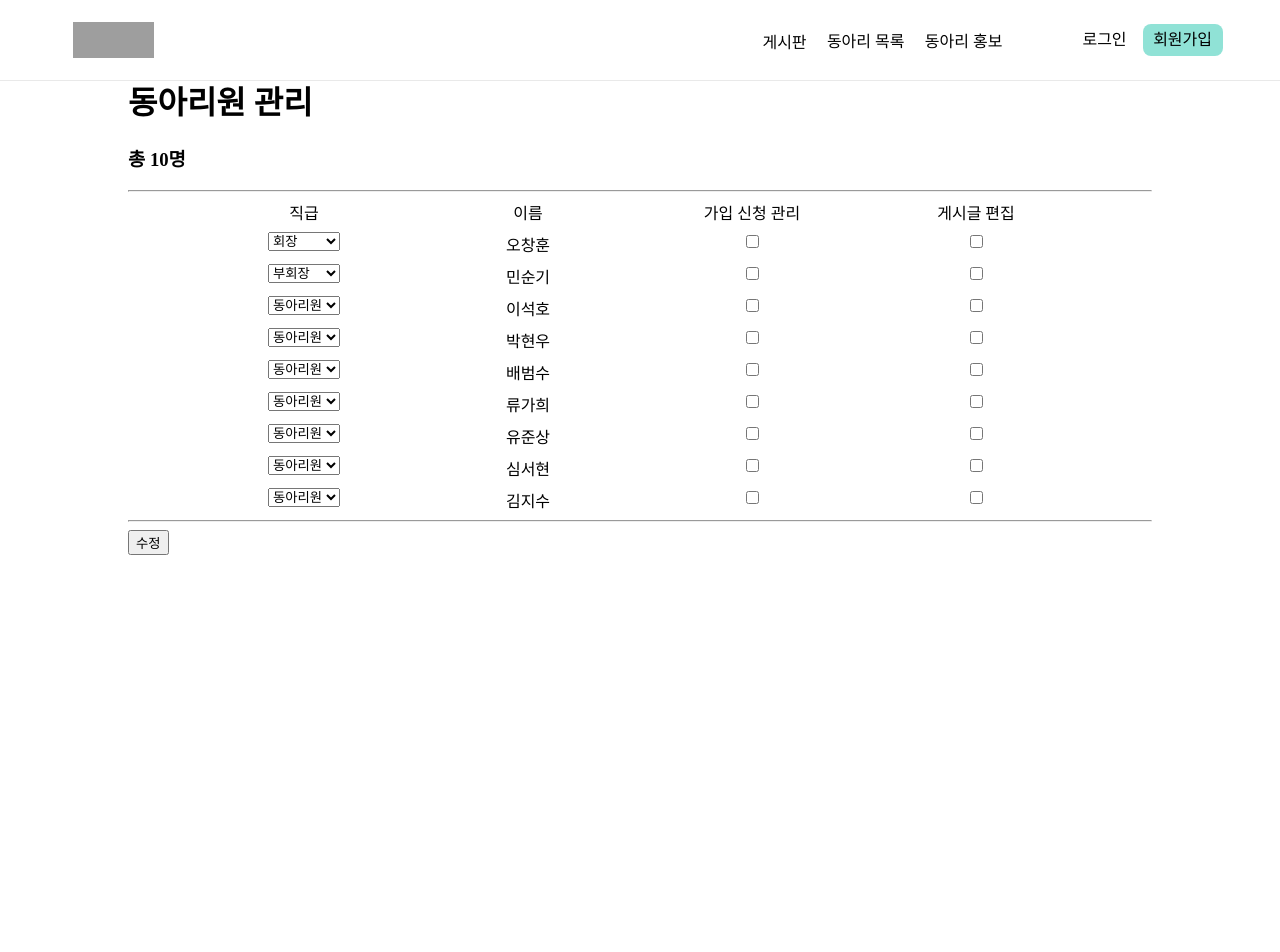
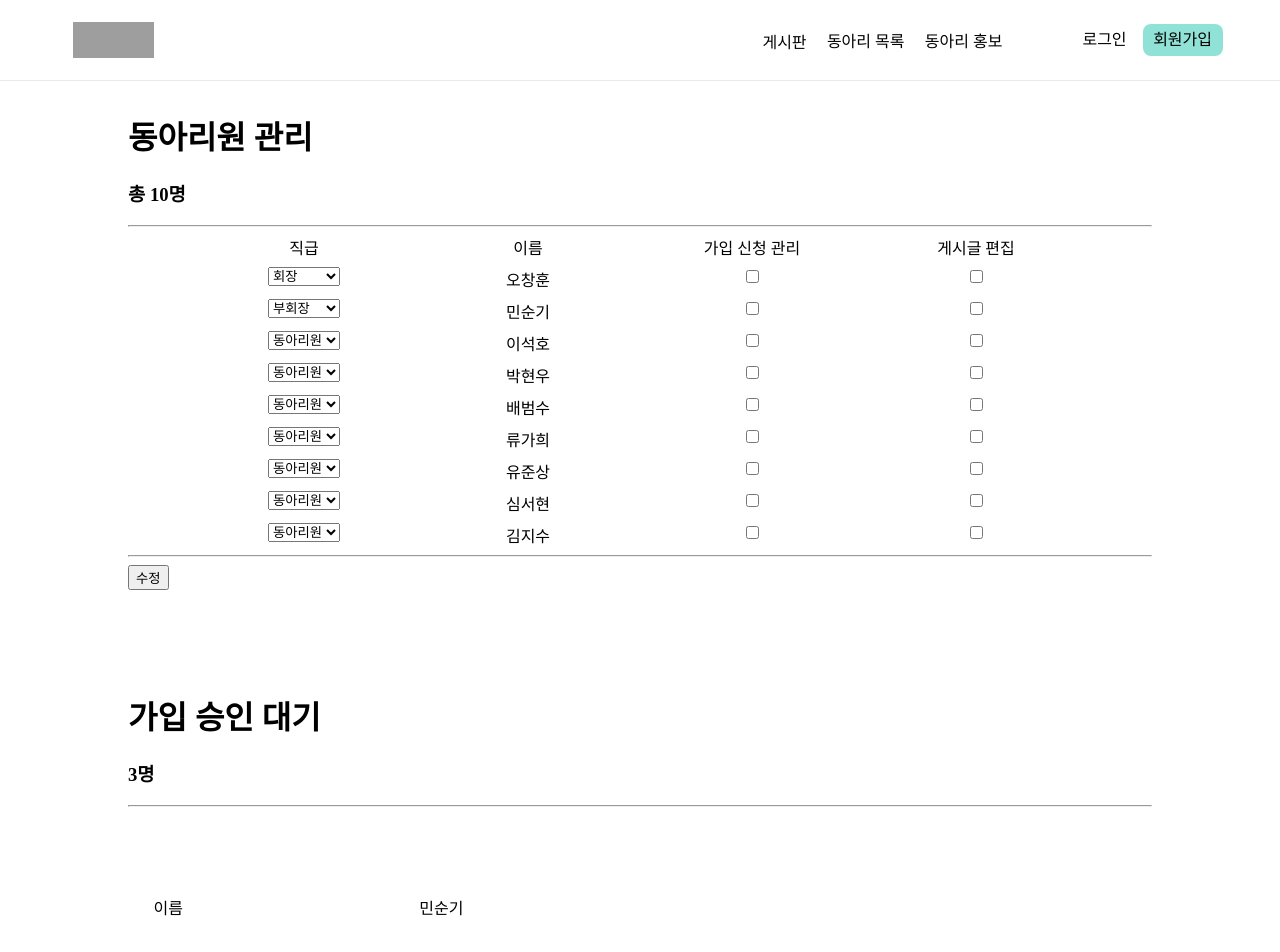
Before and after one commit to modern-agile-team/dongurami-front, a Next.js app: page /manager in a window 1280 px wide. Shown: the top 952 px of the page. Before the commit the page ends 800 px from the top, so only its background shows below. Built offline with nearby package versions, Linux system fonts and the light colour scheme; grey boxes are pictures that could not be loaded; a web font is replaced by a local one.

Commit message:
Add(soonki/manager): 가입 승인 대기 리스트 추가

```diff
--- /dev/null
+++ b/src/components/ClubHome/Manager/Approve.js
@@ -0,0 +1,88 @@
+import React from "react";
+import styles from "../../../styles/Club/Home/Manager/Approve.module.scss";
+import ApproveHeader from "./ApproveHeader";
+
+const questions = [
+  "이름",
+  "학번",
+  "학과",
+  "학년",
+  "성별",
+  "휴대전화",
+  "지원동기",
+  "다룰 줄 아는 프로그래밍 언어는?",
+  "하고 싶은 프로젝트",
+];
+
+const answers = [
+  [
+    "민순기",
+    "201708051",
+    "컴퓨터전자공학과",
+    "3학년",
+    "남자",
+    "010-9096-9808",
+    "코딩에 관심이 많아서",
+    "C언어 파이썬 자바스크립트 등",
+    "동그라미",
+  ],
+  [
+    "유준상",
+    "201708055",
+    "컴퓨터소프트웨어공학과",
+    "1학년",
+    "남자",
+    "010-5196-9808",
+    "코딩에 관심이 많아서",
+    "리액트 리덕스 sass 자바스크립트 등",
+    "동그라미",
+  ],
+  [
+    "박현우",
+    "201904057",
+    "정통과",
+    "2학년",
+    "남자",
+    "010-9516-6708",
+    "코딩에 관심이 많아서",
+    "자바스크립트",
+    "동그라미",
+  ],
+];
+
+export const Approve = () => {
+  return (
+    <div className={styles.container}>
+      <ApproveHeader answers={answers} />
+      {answers.map((e, index) => {
+        return (
+          <div key={index}>
+            <div className={styles.kkk}>
+              <div id={styles.q}>
+                {questions.map((q, i) => {
+                  return (
+                    <div key={i}>
+                      <span>{q}</span>
+                    </div>
+                  );
+                })}
+              </div>
+              <div id={styles.a}>
+                {e.map((a, i) => {
+                  return (
+                    <div key={i}>
+                      <span>{a}</span>
+                    </div>
+                  );
+                })}
+              </div>
+            </div>
+            <hr />
+          </div>
+        );
+      })}
+    </div>
+  );
+};
+
+export default Approve;
--- /dev/null
+++ b/src/components/ClubHome/Manager/ApproveHeader.js
@@ -0,0 +1,13 @@
+import React from "react";
+
+const ApproveHeader = ({ answers }) => {
+  return (
+    <div>
+      <h1>가입 승인 대기</h1>
+      <h3>{answers.length}명</h3>
+      <hr />
+    </div>
+  );
+};
+
+export default ApproveHeader;
--- a/src/components/ClubHome/Manager/Manager.js
+++ b/src/components/ClubHome/Manager/Manager.js
@@ -1,65 +1,13 @@
 import React from "react";
 import styles from "../../../styles/Club/Home/Manager/Manager.module.scss";
-import ManagerHeader from "./ManagerHeader";
-import ManagerMember from "./ManagerMember";
-import ManagerPreface from "./ManagerPreface";
-
-export const members = [
-  {
-    name: "오창훈",
-    status: "회장",
-  },
-  {
-    name: "민순기",
-    status: "부회장",
-  },
-  {
-    name: "이석호",
-    status: "동아리원",
-  },
-  {
-    name: "박현우",
-    status: "동아리원",
-  },
-  {
-    name: "배범수",
-    status: "동아리원",
-  },
-  {
-    name: "류가희",
-    status: "동아리원",
-  },
-  {
-    name: "유준상",
-    status: "동아리원",
-  },
-  {
-    name: "심서현",
-    status: "동아리원",
-  },
-  {
-    name: "김지수",
-    status: "동아리원",
-  },
-];
+import Approve from "./Approve";
+import Members from "./Members";
 
 export const Manager = () => {
   return (
     <div className={styles.container}>
-      <ManagerHeader />
-      <ManagerPreface />
-      {members.map((el, i) => {
-        return (
-          <ManagerMember
-            stat={el.status}
-            key={i}
-            name={el.name}
-            bool={el.status}
-          />
-        );
-      })}
-      <hr />
-      <button className={styles.addBtn}>수정</button>
+      <Members />
+      <Approve />
     </div>
   );
 };
--- /dev/null
+++ b/src/components/ClubHome/Manager/Members.js
@@ -0,0 +1,67 @@
+import React from "react";
+import styles from "../../../styles/Club/Home/Manager/Manager.module.scss";
+import MembersMeber from "./MembersMember";
+import MembersHeader from "./MembersHeader";
+import MembersPreface from "./MembersPreface";
+
+export const members = [
+  {
+    name: "오창훈",
+    status: "회장",
+  },
+  {
+    name: "민순기",
+    status: "부회장",
+  },
+  {
+    name: "이석호",
+    status: "동아리원",
+  },
+  {
+    name: "박현우",
+    status: "동아리원",
+  },
+  {
+    name: "배범수",
+    status: "동아리원",
+  },
+  {
+    name: "류가희",
+    status: "동아리원",
+  },
+  {
+    name: "유준상",
+    status: "동아리원",
+  },
+  {
+    name: "심서현",
+    status: "동아리원",
+  },
+  {
+    name: "김지수",
+    status: "동아리원",
+  },
+];
+
+export const Members = () => {
+  return (
+    <div>
+      <MembersHeader />
+      <MembersPreface />
+      {members.map((el, i) => {
+        return (
+          <MembersMeber
+            stat={el.status}
+            key={i}
+            name={el.name}
+            bool={el.status}
+          />
+        );
+      })}
+      <hr />
+      <button className={styles.addBtn}>수정</button>
+    </div>
+  );
+};
+
+export default Members;
--- a/src/components/ClubHome/Manager/ManagerHeader.js
+++ b/src/components/ClubHome/Manager/MembersHeader.js
@@ -1,6 +1,6 @@
 import React from "react";
 
-const ManagerHeader = () => {
+const MembersHeader = () => {
   return (
     <div>
       <h1>동아리원 관리</h1>
@@ -10,4 +10,4 @@ const ManagerHeader = () => {
   );
 };
 
-export default ManagerHeader;
+export default MembersHeader;
--- a/src/components/ClubHome/Manager/ManagerMember.js
+++ b/src/components/ClubHome/Manager/MembersMember.js
@@ -3,7 +3,7 @@ import styles from "../../../styles/Club/Home/Manager/ManagerMember.module.scss"
 
 const status = ["회장", "부회장", "동아리원"];
 
-const ManagerMember = ({ name, stat }) => {
+const MembersMember = ({ name, stat }) => {
   return (
     <div className={styles.member}>
       <div>
@@ -32,4 +32,4 @@ const ManagerMember = ({ name, stat }) => {
   );
 };
 
-export default ManagerMember;
+export default MembersMember;
--- a/src/components/ClubHome/Manager/ManagerPreface.js
+++ b/src/components/ClubHome/Manager/MembersPreface.js
@@ -1,7 +1,7 @@
 import React from "react";
 import styles from "../../../styles/Club/Home/Manager/ManagerPreface.module.scss";
 
-const ManagerPreface = () => {
+const MembersPreface = () => {
   return (
     <div className={styles.preface}>
       <div>
@@ -20,4 +20,4 @@ const ManagerPreface = () => {
   );
 };
 
-export default ManagerPreface;
+export default MembersPreface;
--- /dev/null
+++ b/src/styles/Club/Home/Manager/Approve.module.scss
@@ -0,0 +1,20 @@
+.container {
+  display: flex;
+  flex-direction: column;
+  margin-top: 10vh;
+}
+.questions {
+  display: flex;
+  flex-direction: column;
+}
+.kkk {
+  display: flex;
+}
+
+#q,
+#a {
+  margin: 6vh 2vw;
+  div {
+    margin: 4vh 0;
+  }
+}
--- a/src/styles/Club/Home/Manager/Manager.module.scss
+++ b/src/styles/Club/Home/Manager/Manager.module.scss
@@ -1,5 +1,5 @@
 .container {
   width: 80%;
   margin: 0 auto;
-  margin-top: 6%;
+  margin-top: 7em;
 }
```
